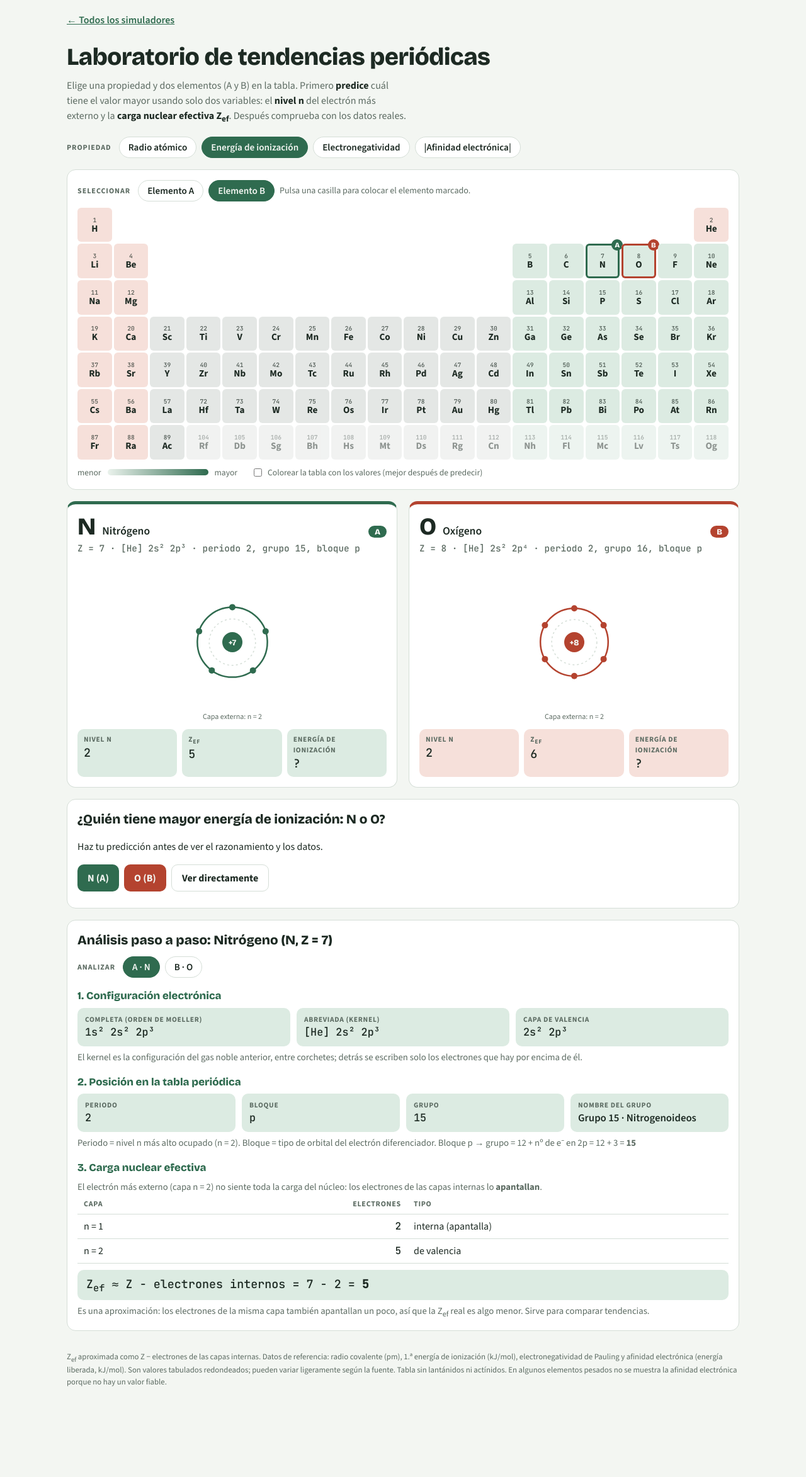
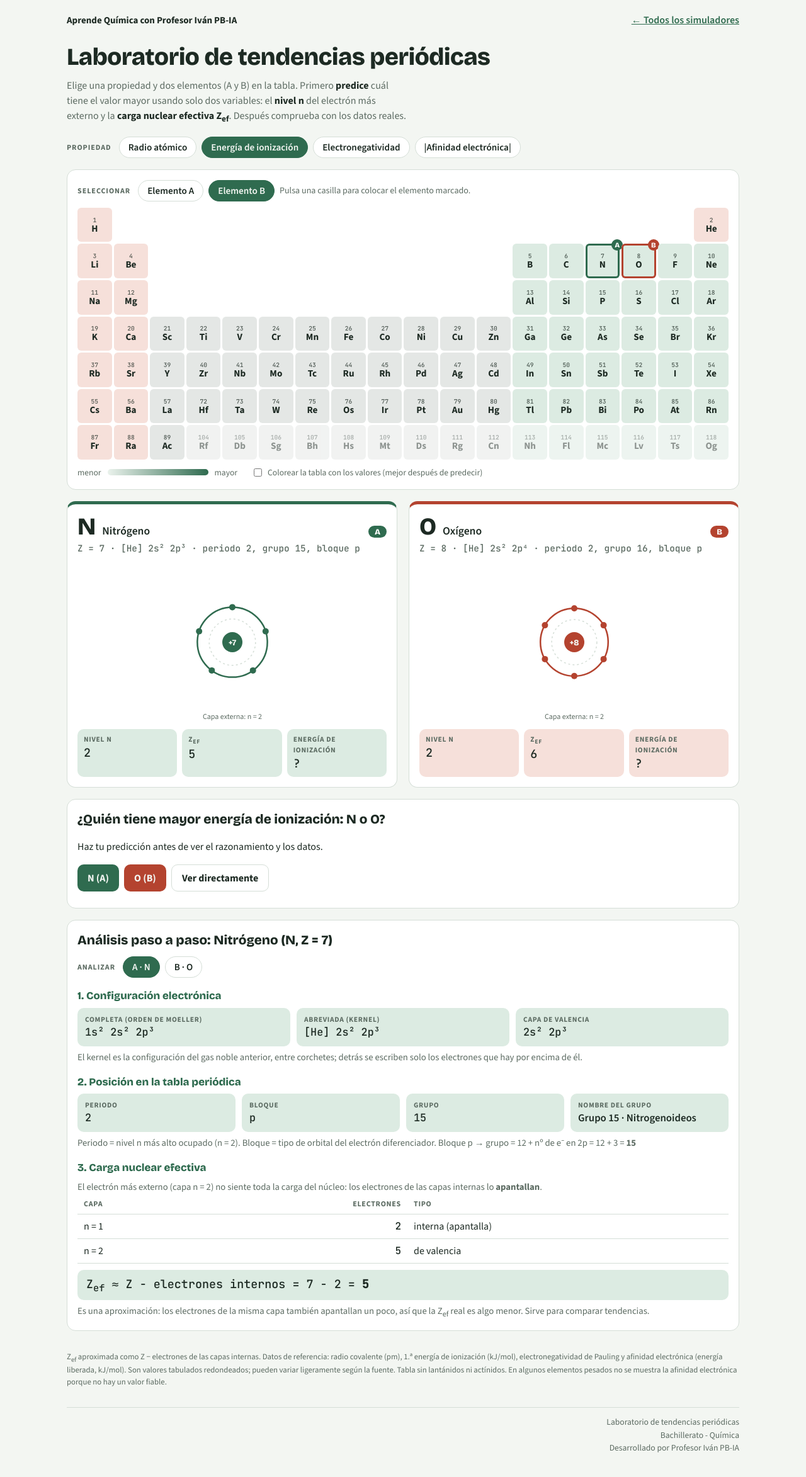
Before and after one commit to IvanPB26/Q2-Sistema-periodico, a plain HTML site: page index.html in a window 1280 px wide. Shown: the whole page at 63% size. Before the commit the page ends 2257 px from the top, so only its background shows below. Drawn offline with nearby package versions, Linux system fonts and the light colour scheme.

Commit message:
Add files via upload

```diff
--- a/index.html
+++ b/index.html
@@ -102,7 +102,10 @@ h1{font-family:var(--display);font-weight:800;font-size:clamp(1.6rem,4vw,2.4rem)
 <body>
 
 <div class="wrap">
-  <p style="margin:0"><a href="https://ivanpb26.github.io/Simuladores-educativos/" style="color:var(--accent);font-weight:600">← Todos los simuladores</a></p>
+  <div style="display:flex;flex-wrap:wrap;gap:8px 16px;align-items:center;justify-content:space-between">
+    <span style="font-weight:700;font-size:15px">Aprende Química con Profesor Iván PB-IA</span>
+    <a href="https://ivanpb26.github.io/Simuladores-educativos/" style="color:var(--accent);font-weight:600">← Todos los simuladores</a>
+  </div>
   <header>
     <h1>Laboratorio de tendencias periódicas</h1>
     <p class="lead">Elige una propiedad y dos elementos (A y B) en la tabla. Primero <b>predice</b> cuál tiene el valor mayor usando solo dos variables: el <b>nivel n</b> del electrón más externo y la <b>carga nuclear efectiva Z<sub>ef</sub></b>. Después comprueba con los datos reales.</p>
@@ -138,6 +141,10 @@ h1{font-family:var(--display);font-weight:800;font-size:clamp(1.6rem,4vw,2.4rem)
   <section class="panel ana" id="analysis"></section>
 
   <p class="foot">Z<sub>ef</sub> aproximada como Z − electrones de las capas internas. Datos de referencia: radio covalente (pm), 1.ª energía de ionización (kJ/mol), electronegatividad de Pauling y afinidad electrónica (energía liberada, kJ/mol). Son valores tabulados redondeados; pueden variar ligeramente según la fuente. Tabla sin lantánidos ni actínidos. En algunos elementos pesados no se muestra la afinidad electrónica porque no hay un valor fiable.</p>
+  <footer style="border-top:1px solid var(--line);padding-top:12px;font-size:.85rem;color:var(--muted)">
+    <p style="margin:0;text-align:right">Laboratorio de tendencias periódicas</p>
+    <p style="margin:0;text-align:right">Bachillerato - Química<br>Desarrollado por Profesor Iván PB-IA</p>
+  </footer>
 </div>
 
 <script>
```
